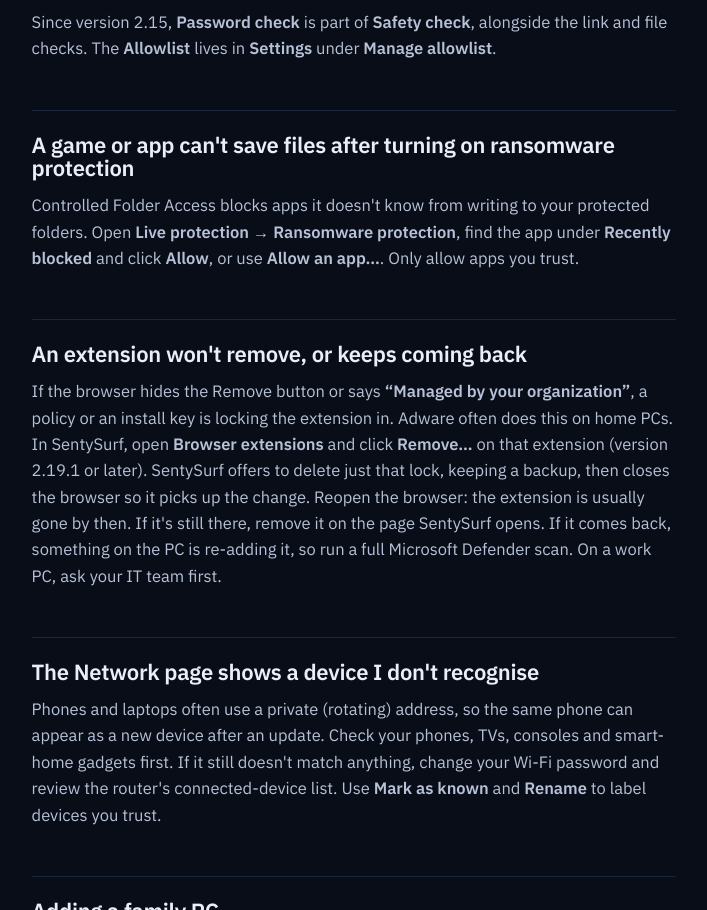
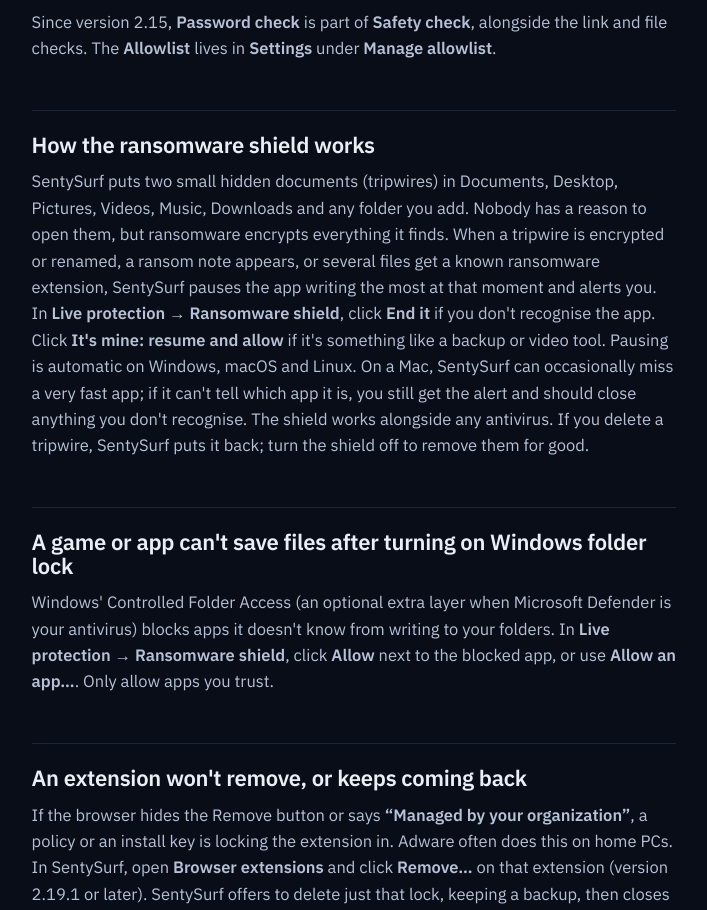
Before and after one commit to ejimkelvin-ai/sentysurf-releases, a plain HTML site: page site/help.html in a window 1280 px wide. Shown: the part 3711-4621 px from the top of the page, without its empty margins (286-993 px from the left). Drawn offline with Linux system fonts and the light colour scheme.

Commit message:
Site: ransomware shield copy (help, privacy, capabilities)
Co-Authored-By: Claude Opus 5.5 <noreply@anthropic.com>
Claude-Session: https://claude.ai/code/session_016uivPhobtepUooKjUBFCHg

```diff
--- a/site/help.html
+++ b/site/help.html
@@ -100,8 +100,11 @@
   <h2 id="moved">Where did Password check and Allowlist go?</h2>
   <p>Since version 2.15, <b>Password check</b> is part of <b>Safety check</b>, alongside the link and file checks. The <b>Allowlist</b> lives in <b>Settings</b> under <b>Manage allowlist</b>.</p>
 
-  <h2 id="ransomware">A game or app can't save files after turning on ransomware protection</h2>
-  <p>Controlled Folder Access blocks apps it doesn't know from writing to your protected folders. Open <b>Live protection → Ransomware protection</b>, find the app under <b>Recently blocked</b> and click <b>Allow</b>, or use <b>Allow an app…</b>. Only allow apps you trust.</p>
+  <h2 id="ransomware">How the ransomware shield works</h2>
+  <p>SentySurf puts two small hidden documents (tripwires) in Documents, Desktop, Pictures, Videos, Music, Downloads and any folder you add. Nobody has a reason to open them, but ransomware encrypts everything it finds. When a tripwire is encrypted or renamed, a ransom note appears, or several files get a known ransomware extension, SentySurf pauses the app writing the most at that moment and alerts you. In <b>Live protection → Ransomware shield</b>, click <b>End it</b> if you don't recognise the app. Click <b>It's mine: resume and allow</b> if it's something like a backup or video tool. Pausing is automatic on Windows, macOS and Linux. On a Mac, SentySurf can occasionally miss a very fast app; if it can't tell which app it is, you still get the alert and should close anything you don't recognise. The shield works alongside any antivirus. If you delete a tripwire, SentySurf puts it back; turn the shield off to remove them for good.</p>
+
+  <h2>A game or app can't save files after turning on Windows folder lock</h2>
+  <p>Windows' Controlled Folder Access (an optional extra layer when Microsoft Defender is your antivirus) blocks apps it doesn't know from writing to your folders. In <b>Live protection → Ransomware shield</b>, click <b>Allow</b> next to the blocked app, or use <b>Allow an app…</b>. Only allow apps you trust.</p>
 
   <h2 id="locked-extension">An extension won't remove, or keeps coming back</h2>
   <p>If the browser hides the Remove button or says <b>“Managed by your organization”</b>, a policy or an install key is locking the extension in. Adware often does this on home PCs. In SentySurf, open <b>Browser extensions</b> and click <b>Remove…</b> on that extension (version 2.19.1 or later). SentySurf offers to delete just that lock, keeping a backup, then closes the browser so it picks up the change. Reopen the browser: the extension is usually gone by then. If it's still there, remove it on the page SentySurf opens. If it comes back, something on the PC is re-adding it, so run a full Microsoft Defender scan. On a work PC, ask your IT team first.</p>
```
Also changed, not shown: site/index.html (+1 -1 lines), site/privacy.html (+4 -1 lines).
